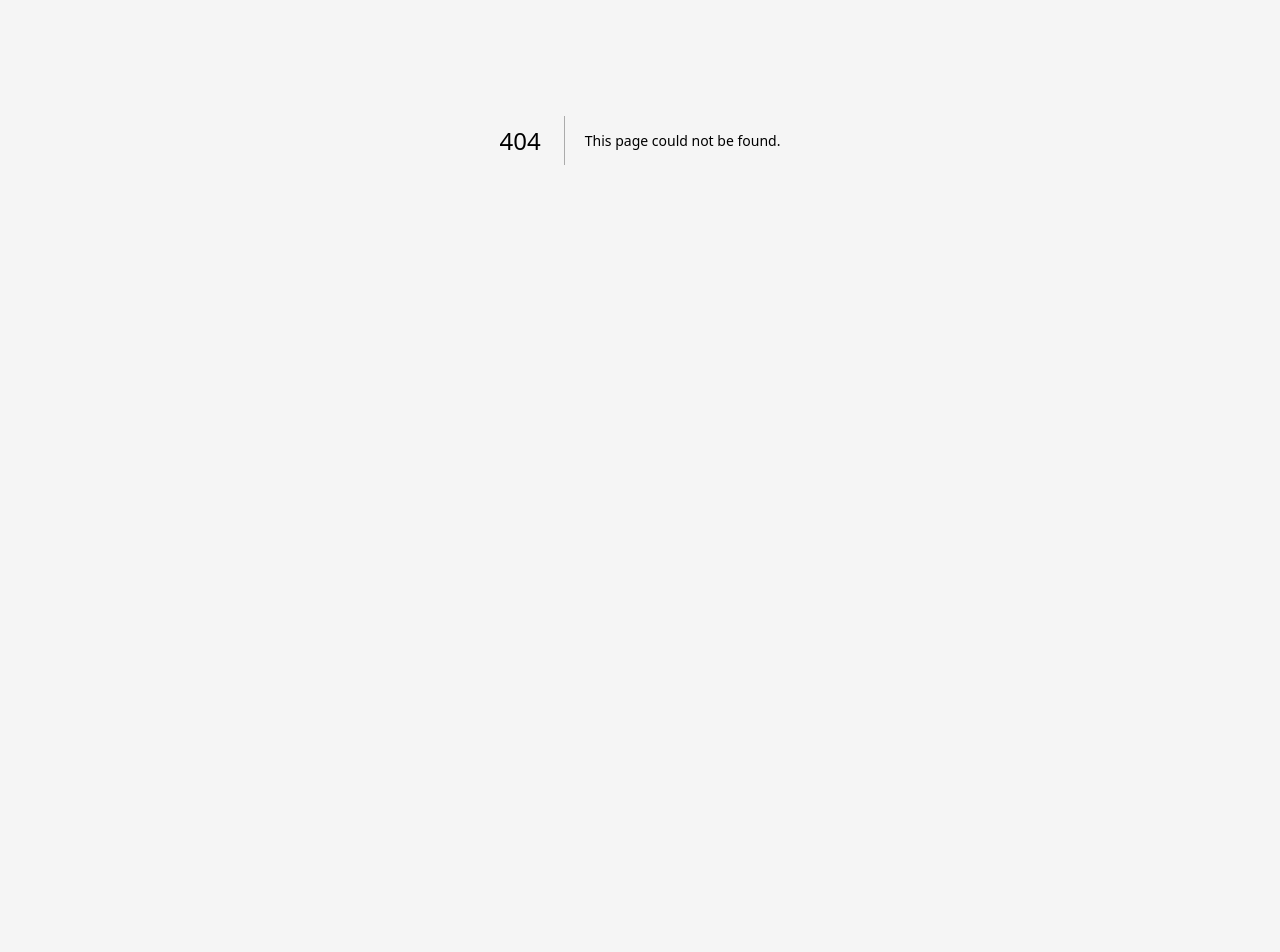
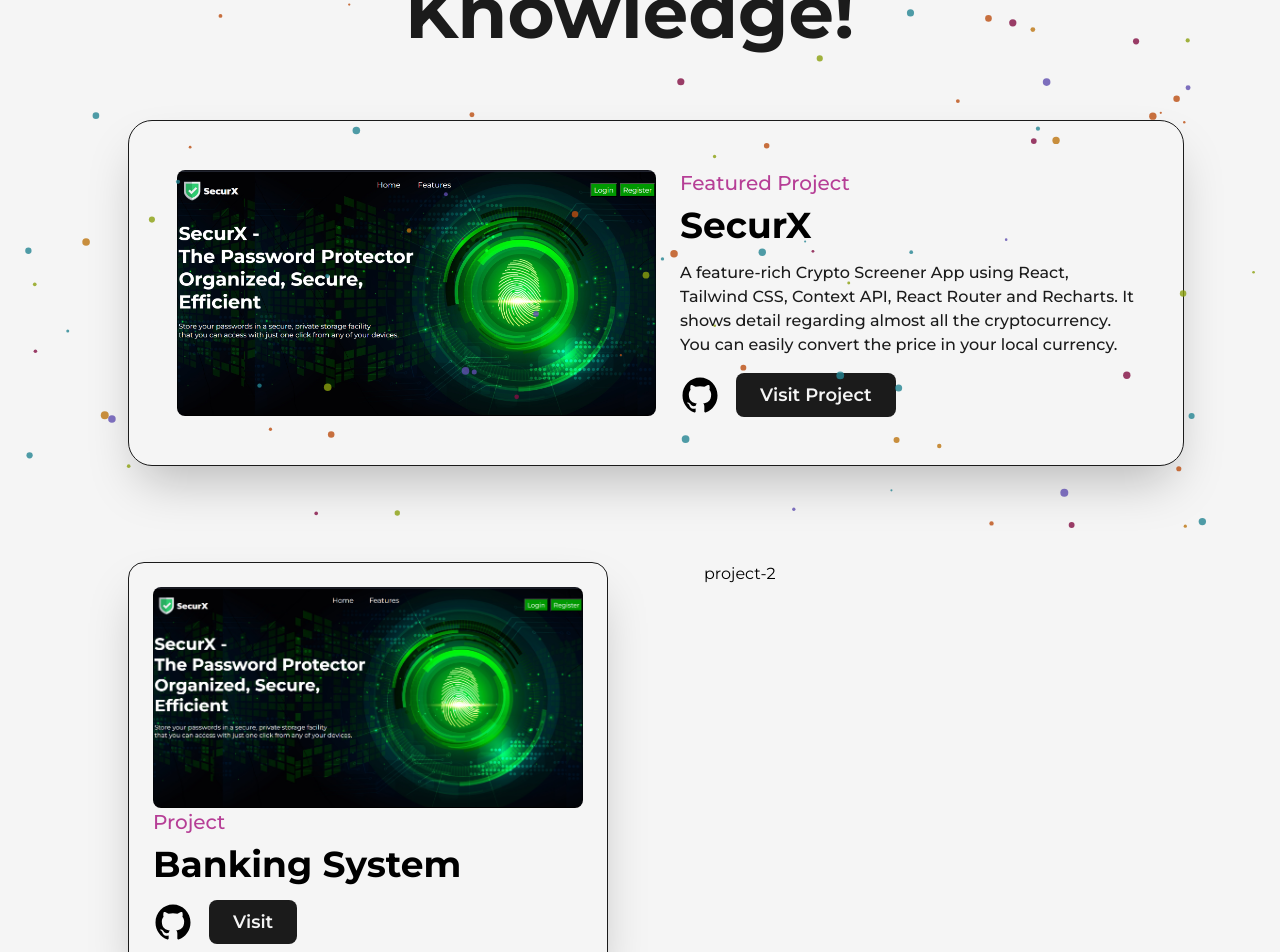
Before and after one commit to king0203/portfolio, a Next.js app: page /projects in a window 1280 px wide. Before the commit this address had no page. Shown: the part 260-1212 px from the top of the page. Before the commit the page ends 800 px from the top, so only its background shows below. Built offline with nearby package versions, Linux system fonts and the light colour scheme.

Commit message:
projects started

```diff
--- a/app/page.js
+++ b/app/page.js
@@ -17,7 +17,7 @@
 
   return (
     <main>
-      <Particles id="tsparticles" options={particleOptions}/>
+      <Particles id="tsparticles" options={particleOptions} />
       <ParticlesContainer />
 
       <Navbar />
--- /dev/null
+++ b/app/projects/globals.css
@@ -0,0 +1,9 @@
+@tailwind base;
+@tailwind components;
+@tailwind utilities;
+
+html,
+body,
+:root {
+  height: 100%;
+}
--- /dev/null
+++ b/app/projects/layout.js
@@ -0,0 +1,24 @@
+import "./globals.css";
+import { Montserrat } from "next/font/google";
+
+const montserrat = Montserrat({
+  subsets: ["latin"],
+  variable: "--font-mont",
+});
+
+export const metadata = {
+  title: "Projects",
+  description: "Generated by create next app",
+};
+
+export default function RootLayout({ children }) {
+  return (
+    <html lang="en">
+      <body
+        className={`${montserrat.variable} font-mont bg-light w-full min-h-screen `}
+      >
+        {children}
+      </body>
+    </html>
+  );
+}
--- /dev/null
+++ b/app/projects/page.js
@@ -0,0 +1,134 @@
+"use client";
+import React from "react";
+import Navbar from "@/components/Navbar";
+import Footer from "@/components/Footer";
+import Image from "next/image";
+import Particles from "react-tsparticles";
+const particleOptions = require("../../utils/particles.json");
+import ParticlesContainer from "@/components/ParticlesContainer";
+import AnimatedText from "@/components/AnimatedText";
+import Link from "next/link";
+import { GithubIcon } from "@/components/Icon";
+import securx from "../../public/Images/securx.png";
+
+const FeaturedProject = ({ type, title, summary, img, link, github }) => {
+  return (
+    <article className="w-full p-12 flex items-center justify-between rounded-3xl border border-solid border-dark bg-light shadow-2xl">
+      <Link
+        href={link}
+        target="_blank"
+        className="w-1/2 cursor-pointer overflow-hidden rounded-lg"
+      >
+        <Image src={img} alt={title} className="w-full h-auto" />
+      </Link>
+      <div className="w-1/2 flex flex-col items-start justify-between pl-6 ">
+        <span className="text-primary font-medium text-xl">{type}</span>
+        <Link
+          href={link}
+          target="_blank"
+          className="hover:underline underline-offset-2"
+        >
+          <h2 className="my-2 w-full text-left text-4xl font-bold ">{title}</h2>
+        </Link>
+        <p className="my-2 font-medium text-dark ">{summary}</p>
+        <div className="mt-2 flex items-center ">
+          <Link href={github} target="_blank" className="w-10">
+            <GithubIcon />
+          </Link>
+          <Link
+            href={link}
+            target="_blank"
+            className="ml-4 rounded-lg bg-dark text-light p-2 px-6 text-lg font-semibold"
+          >
+            Visit Project
+          </Link>
+        </div>
+      </div>
+    </article>
+  );
+};
+
+const Project = ({ type, title, img, link, github }) => {
+  return (
+    <article className="w-full p-6 flex flex-col items-center justify-between rounded-2xl border border-solid border-dark bg-light shadow-2xl relative">
+      <Link
+        href={link}
+        target="_blank"
+        className="w-full cursor-pointer overflow-hidden rounded-lg"
+      >
+        <Image src={img} alt={title} className="w-full h-auto" />
+      </Link>
+      <div className="w-full flex flex-col items-start justify-betweenmt-4 ">
+        <span className="text-primary font-medium text-xl">{type}</span>
+        <Link
+          href={link}
+          target="_blank"
+          className="hover:underline underline-offset-2"
+        >
+          <h2 className="my-2 w-full text-left text-4xl font-bold ">{title}</h2>
+        </Link>
+        <div className="mt-2 flex items-center ">
+          <Link href={github} target="_blank" className="w-10">
+            <GithubIcon />
+          </Link>
+          <Link
+            href={link}
+            target="_blank"
+            className="ml-4 rounded-lg bg-dark text-light p-2 px-6 text-lg font-semibold"
+          >
+            Visit
+          </Link>
+        </div>
+      </div>
+    </article>
+  );
+};
+
+const projects = () => {
+  return (
+    <>
+      <Navbar />
+      <main className="flex w-full flex-col justify-center items-center">
+        <div className="w-full h-full inline-block z-0  bg-light p-32 pt-16">
+          <Particles id="tsparticles" options={particleOptions} />
+          <ParticlesContainer />
+          <AnimatedText
+            text="Imagination Trumps Knowledge!"
+            classname="mb-16"
+          />
+          <div className="grid grid-cols-12 gap-24 ">
+            <div className="col-span-12">
+              <FeaturedProject
+                type="Featured Project"
+                title="SecurX"
+                summary="A feature-rich Crypto Screener App using React, Tailwind CSS, Context API, React Router and Recharts.
+              It shows detail regarding almost all the cryptocurrency. You can easily convert the price in your
+              local currency."
+                link="https://securex-ultimate-password-manager.netlify.app/"
+                img={securx}
+                github="https://github.com/king0203/SecurX"
+              />
+            </div>
+
+            <div className="col-span-6">
+              <Project
+                type="Project"
+                title="Banking System"
+                link="https://github.com/king0203/Online-Banking-System"
+                img={securx}
+                github="https://github.com/king0203/Online-Banking-System"
+              />
+            </div>
+            <div className="col-span-6">project-2</div>
+            <div className="col-span-12">Featured Project</div>
+            <div className="col-span-6">project-3</div>
+            <div className="col-span-6">project-4</div>
+          </div>
+        </div>
+      </main>
+      <Footer />
+    </>
+  );
+};
+
+export default projects;
--- a/components/AnimatedText.js
+++ b/components/AnimatedText.js
@@ -33,7 +33,7 @@
   return (
     <div className="flex mx-auto py-2 w-full items-center justify-center text-center overflow-hidden">
       <motion.h1
-        className={`${classname} w-full inline-block text-dark font-bold capitalize text-8xl `}
+        className={`${classname} w-full inline-block text-dark font-bold capitalize text-7xl `}
         variants={quote}
         initial="initial"
         animate="animate"
--- a/components/Education.js
+++ b/components/Education.js
@@ -35,7 +35,7 @@
   });
   return (
     <div className="my-32">
-      <h2 className="font-bold text-8xl mb-32 w-full text-center">Education</h2>
+      <h2 className="font-bold text-7xl mb-32 w-full text-center">Education</h2>
 
       <div ref={ref} className="w-3/4 mx-auto relative">
         <motion.div
--- a/components/Experience.js
+++ b/components/Experience.js
@@ -1,58 +1,61 @@
-"use client"
+"use client";
 import React, { useRef } from "react";
 import { motion, spring, useScroll } from "framer-motion";
 import LiIcon from "./LiIcon";
 
-const Details= ({position, company, companyLink, time , address, work})=>{
-  const ref=useRef(null);
+const Details = ({ position, company, companyLink, time, address, work }) => {
+  const ref = useRef(null);
   return (
-    <li ref={ref} className="my-8 first:mt-0 last:mb-0 w-3/5 mx-auto flex flex-col items-center justify-between">
-        <LiIcon reference={ref}/>
+    <li
+      ref={ref}
+      className="my-8 first:mt-0 last:mb-0 w-3/5 mx-auto flex flex-col items-center justify-between"
+    >
+      <LiIcon reference={ref} />
       <motion.div
-        initial={{y:50}}
-        whileInView={{y:0}}
-        transition={{duration:0.5, type:spring}}
-
+        initial={{ y: 50 }}
+        whileInView={{ y: 0 }}
+        transition={{ duration: 0.5, type: spring }}
       >
-
-            <h3 className="capitalize font-bold text-2xl">{position}&nbsp;<a href={companyLink}
-            className="text-primary capitalize">@{company}</a></h3>
+        <h3 className="capitalize font-bold text-2xl">
+          {position}&nbsp;
+          <a href={companyLink} className="text-primary capitalize">
+            @{company}
+          </a>
+        </h3>
 
         <span className="capitalize font-medium text-dark/75">
           {time} | {address}
         </span>
-            <p className="font-medium w-full">
-                {work}
-            </p>
+        <p className="font-medium w-full">{work}</p>
       </motion.div>
-    </li>)
-}
+    </li>
+  );
+};
 
 const Experience = () => {
-    const ref=useRef(null)
-    const {scrollYProgress}=useScroll(
-{
-    target:ref,
-    offset:["start end", "center start"]
-}
-
-    )
+  const ref = useRef(null);
+  const { scrollYProgress } = useScroll({
+    target: ref,
+    offset: ["start end", "center start"],
+  });
   return (
     <div className="my-32">
-      <h2 className="font-bold text-8xl mb-32 w-full text-center">
+      <h2 className="font-bold text-7xl mb-32 w-full text-center">
         Experience
       </h2>
 
       <div ref={ref} className="w-3/4 mx-auto relative">
         <motion.div
-        style={{scaleY: scrollYProgress}}
-        className="absolute h-full bg-dark left-9 top-0 w-1 origin-top" />
+          style={{ scaleY: scrollYProgress }}
+          className="absolute h-full bg-dark left-9 top-0 w-1 origin-top"
+        />
         <ul className="flex flex-col justify-between items-center ml-4">
           <Details
             position="Software Engineer"
             company="Google"
             companyLink="www.google.com"
-          time="2022-Present " address="Mountain View, CA"
+            time="2022-Present "
+            address="Mountain View, CA"
             work="Worked on a team responsible for developing new features for Google's
           search engine, including improving the accuracy and relevance of search results and
           developing new tools for data analysis and visualization."
@@ -60,7 +63,8 @@
           <Details
             position="Intern "
             company="Facebook"
-           time="Summer 2021 " address="Menlo Park, CA."
+            time="Summer 2021 "
+            address="Menlo Park, CA."
             work="Worked on a team responsible for developing a new mobile app feature that allowed users to create and
 share short-form video content, including designing and implementing a new user interface and developing
 the backend infrastructure to support the feature."
--- a/components/LiIcon.js
+++ b/components/LiIcon.js
@@ -4,7 +4,7 @@
 const LiIcon = ({ reference }) => {
   const { scrollYProgress } = useScroll({
     target: reference,
-    offset: ["start end", "start center"],
+    offset: ["start end", "center center"],
   });
 
   return (
--- a/components/Skills.js
+++ b/components/Skills.js
@@ -1,12 +1,14 @@
-"use client"
+"use client";
 import React from "react";
 import { Icons } from "./SkillIcon.js";
 import { motion } from "framer-motion";
 
 function Skills() {
   const IconItem = (props) => (
-    <motion.div className="flex flex-col items-center" draggable={true}
-    whileHover={{y:-2, scale: 1.1 }}
+    <motion.div
+      className="flex flex-col items-center"
+      draggable={true}
+      whileHover={{ y: -2, scale: 1.1 }}
     >
       {React.createElement(props.icon, { ...props.options, size: 44 })}
       <h4 className="hidden bg-blue-300 px-1 rounded-lg z-10 opacity-100 group-hover:inline text-md font-medium">
@@ -18,19 +20,18 @@
   return (
     <div className="pt-20 ">
       <div className="container m-12 mb-8  w-full">
-        <h1 className="text-8xl font-bold mb-12 text-center">Skills</h1>
+        <h1 className="text-7xl font-bold mb-12 text-center">Skills</h1>
         <p className="text-xl font-medium">
           I love to learn new technologies, and this has helped me dive deep
           into different fields and master the skills of developing agile and
           scalable applications.
         </p>
       </div>
-      <div className="container  w-full mt-8 m-12 flex justify-start flex-wrap" >
+      <div className="container  w-full mt-8 m-12 flex justify-start flex-wrap">
         {Icons.map(
           (language, index) =>
             language.icon && (
-              <div className="w-20 h-20 group flex flex-col" key={index}
-              >
+              <div className="w-20 h-20 group flex flex-col" key={index}>
                 <IconItem
                   icon={language.icon}
                   options={language.options}
```
Also changed, not shown: app/about/page.js (+2 -5 lines), public/Images/securx.png (added). Lines whose indentation alone changed are shown as unchanged.
